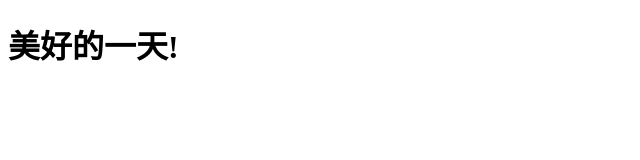
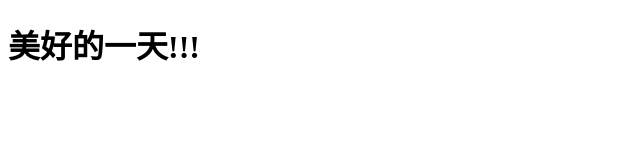
Before and after one commit to dreamZhe/test110, a plain HTML site: page index.html in a window 1280 px wide. Shown: the full height of the page, 0-640 px from the left. Drawn offline with Linux system fonts and the light colour scheme.

Commit message:
新加了个感叹号

```diff
--- a/index.html
+++ b/index.html
@@ -7,6 +7,6 @@
 	<title>Document</title>
 </head>
 <body>
-	<h1>美好的一天!</h1>
+	<h1>美好的一天!!!</h1>
 </body>
 </html>
```
